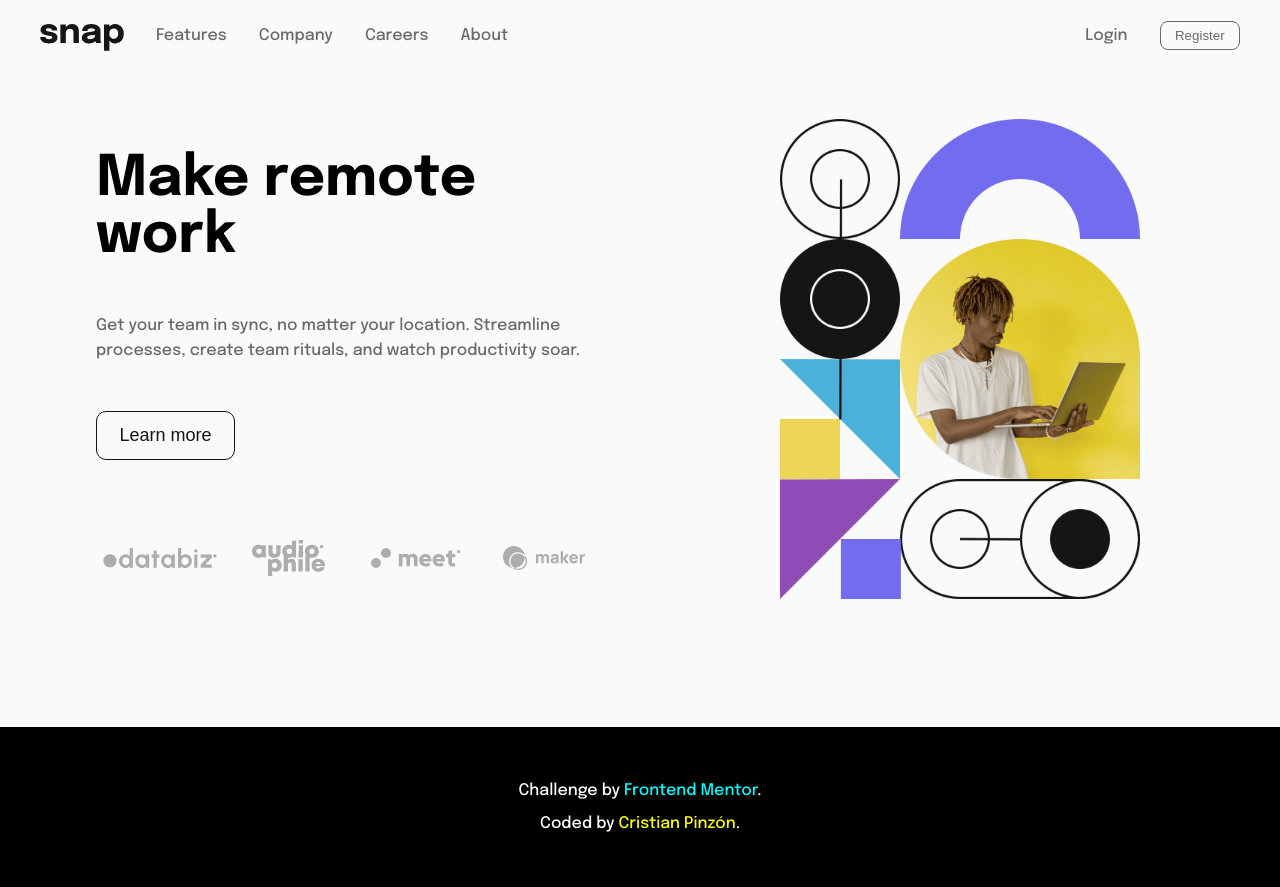
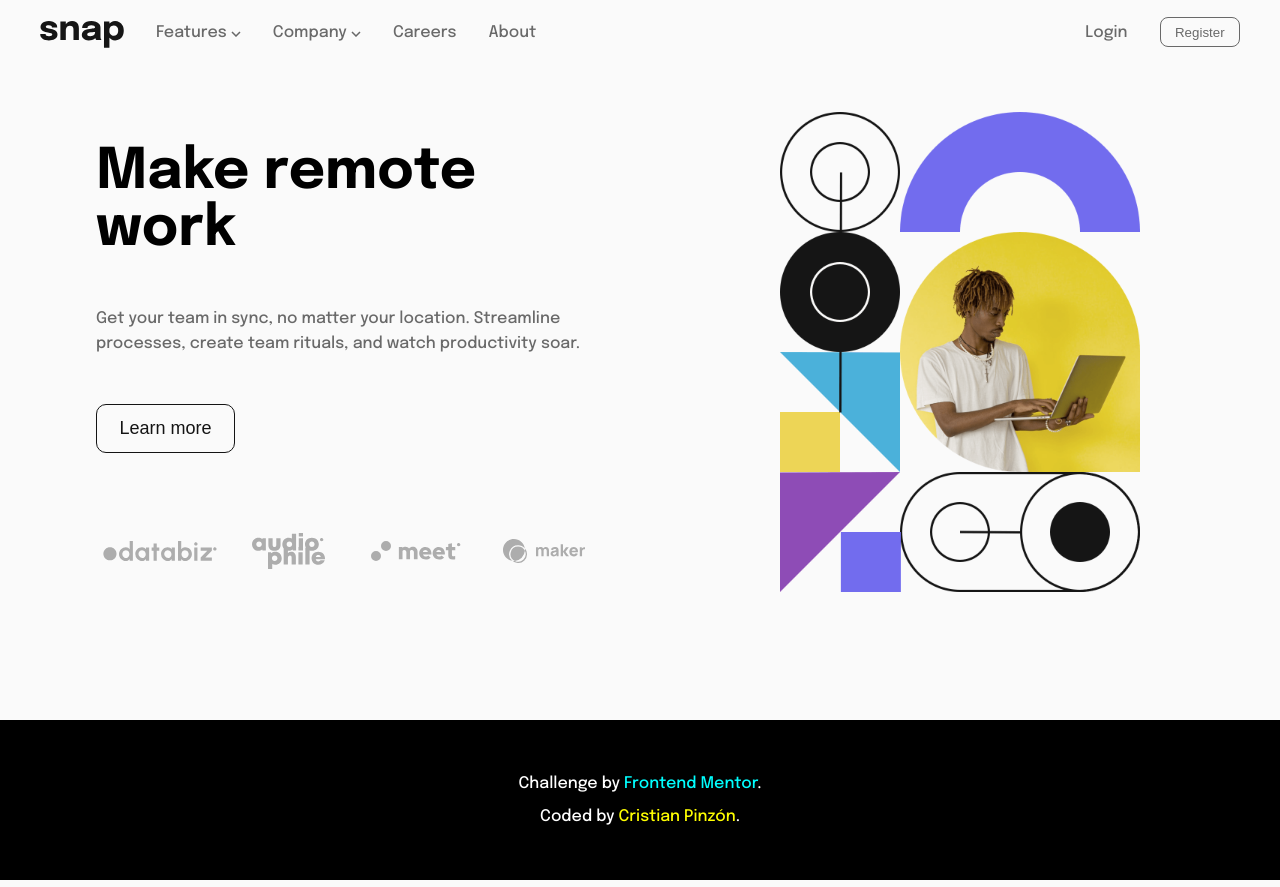
Before and after one commit to faykris/make-remote-work, an Angular app: page /home in a window 1280 px wide. Built offline with nearby package versions, Linux system fonts and the light colour scheme.

Commit message:
Implement dropdowns in destktop mode

```diff
--- a/src/app/modules/header/header.component.html
+++ b/src/app/modules/header/header.component.html
@@ -8,15 +8,16 @@
     <li class="link">
       <a routerLink="/features">
         Features
+        <img src="assets/images/icon-arrow-down.svg" alt="arrow-down">
       </a>
-      <div class="dropdown">
+      <div class="dropdown left">
         <ul>
           <li>
             <img src="assets/images/icon-todo.svg" alt="Todo Icon">
             Todo list
           </li>
           <li>
-            <img src="assets/images/icon-calendar.svg" alt="Todo Icon">
+            <img src="assets/images/icon-calendar.svg" alt="Todo Calendar">
             Calendar
           </li>
           <li>
@@ -30,12 +31,17 @@
         </ul>
       </div>
     </li>
-    <li>
+    <li class="link">
       <a routerLink="/company">
         Company
+        <img src="assets/images/icon-arrow-down.svg" alt="arrow-down">
       </a>
       <div class="dropdown">
-
+        <ul>
+          <li>History</li>
+          <li>Our Team</li>
+          <li>Blog</li>
+        </ul>
       </div>
     </li>
     <li>
--- a/src/app/modules/header/header.component.scss
+++ b/src/app/modules/header/header.component.scss
@@ -3,6 +3,7 @@
   display: flex;
   align-items: center;
   justify-content: space-between;
+  height: 4rem;
 }
 
 .left-options, .right-options {
@@ -22,6 +23,7 @@
   color: var(--medium-gray);
   transition: all .3s;
   position: relative;
+  padding-bottom: 1rem;
 }
 
 .logo{
@@ -37,29 +39,30 @@
   transition: all .3s;
 }
 
-.left-options li a:hover,
-.right-options li a:hover {
-  color: var(--almost-black);
+.link {
+  position: relative;
 }
 
-.dropdown {
+.link .dropdown {
   display: none;
   position: absolute;
-  background-color: #f9f9f9;
+  background-color: var(--almost-white) ;
   min-width: 160px;
-  box-shadow: 0px 8px 16px 0px rgba(0,0,0,0.2);
+  box-shadow: 0px 8px 16px 0px rgba(0,0,0,0.3);
   z-index: 1;
+  transition: all .2s;
+  border-radius: 8px;
+  top: 1.7rem;
 }
 
 .dropdown ul li {
   padding: 12px 16px;
   text-decoration: none;
-  display: block;
 }
 
 .dropdown ul li {
-  background-color: #ddd;
   margin: 0;
+  padding: 1rem 1.2rem;
 }
 
 .dropdown ul {
@@ -67,8 +70,29 @@
   padding: 0;
 }
 
+.dropdown ul li img{
+  margin-right: .5rem;
+}
+
 .link:hover .dropdown {
   display: block;
+}
+
+.left {
+  right: 0;
+}
+
+/*
+* Hover status
+*/
+
+.left-options li:hover a,
+.right-options li:hover a {
+  color: var(--almost-black);
+}
+
+.dropdown ul li:hover {
+  background-color: #ddd;
 }
 
 .register-btn:hover {
@@ -76,3 +100,12 @@
   color: var(--almost-white);
   border-color: var(--almost-black);
 }
+
+/*
+* Media Queries
+* for different screen sizes
+*/
+
+@media screen and (m) {
+
+}
```
